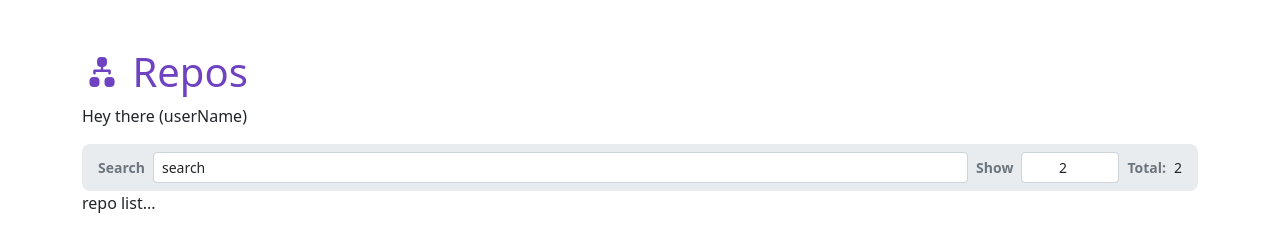
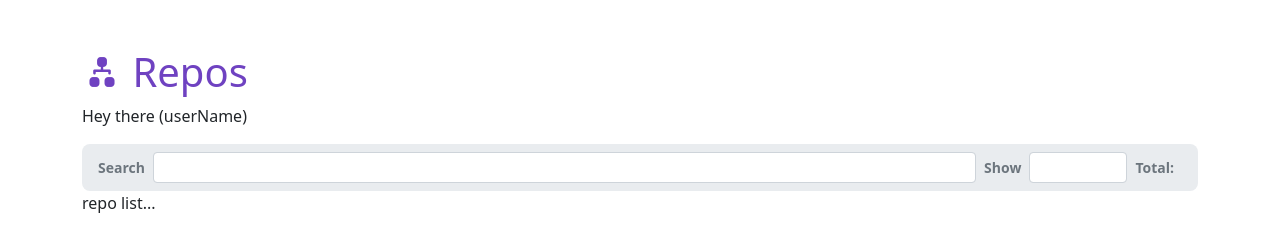
Before and after one commit to maxgdev/react-graphql, a React (Create React App) app: page / in a window 1280 px wide. Shown: the top 235 px of the page. Built offline with nearby package versions, Linux system fonts and the light colour scheme.

Commit message:
Add onChange functions to SearchBox.js

```diff
--- a/src/SearchBox.js
+++ b/src/SearchBox.js
@@ -1,6 +1,11 @@
-const SearchBox = () => {
-    let  queryString = "search";
-    let pageCount = 2;
+const SearchBox = ({
+  totalCount,
+  pageCount,
+  queryString,
+  onTotalchange,
+  onQueryChange,
+}) => {
+
     return (
       <div className="d-flex align-items-center bg-light px-3 py-2 small rounded-3">
         <div className="d-flex align-items-center flex-grow-1">
@@ -12,6 +17,9 @@ const SearchBox = () => {
             className="form-control form-control-sm me-2"
             type="text"
             value={queryString}
+            onChange={(event)=> {
+              onQueryChange(event.target.value)
+            }}
           />
         </div>
         <div className="d-flex align-items-center">
@@ -25,11 +33,14 @@ const SearchBox = () => {
             min="1"
             max="100"
             value={pageCount}
+            onChange={(event)=>{
+              onTotalchange(event.target.value)
+            }}
           />
         </div>
         <div>
           <b className="me-2 text-secondary">Total:</b>
-          2
+          {totalCount}
         </div>
       </div>
     );
```
